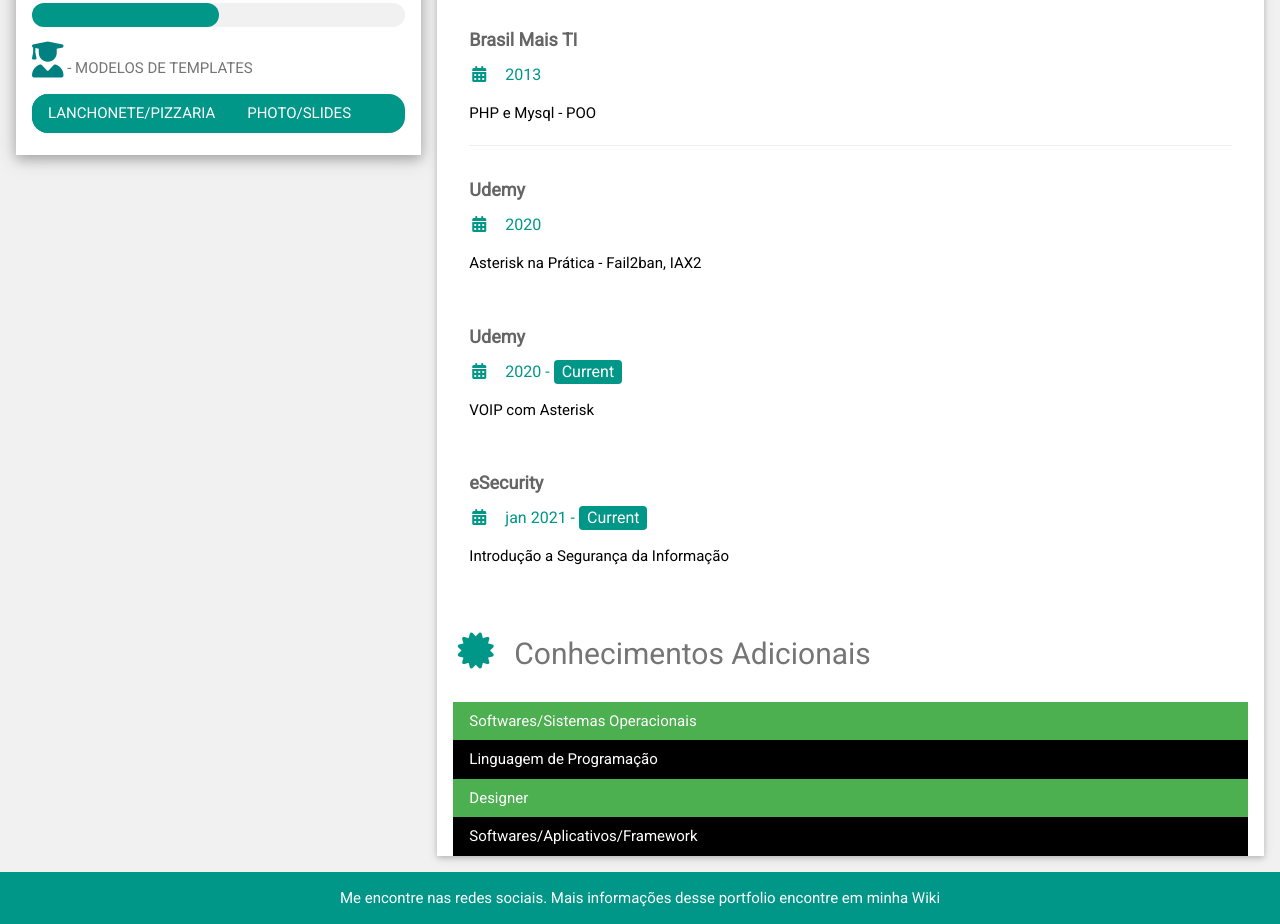
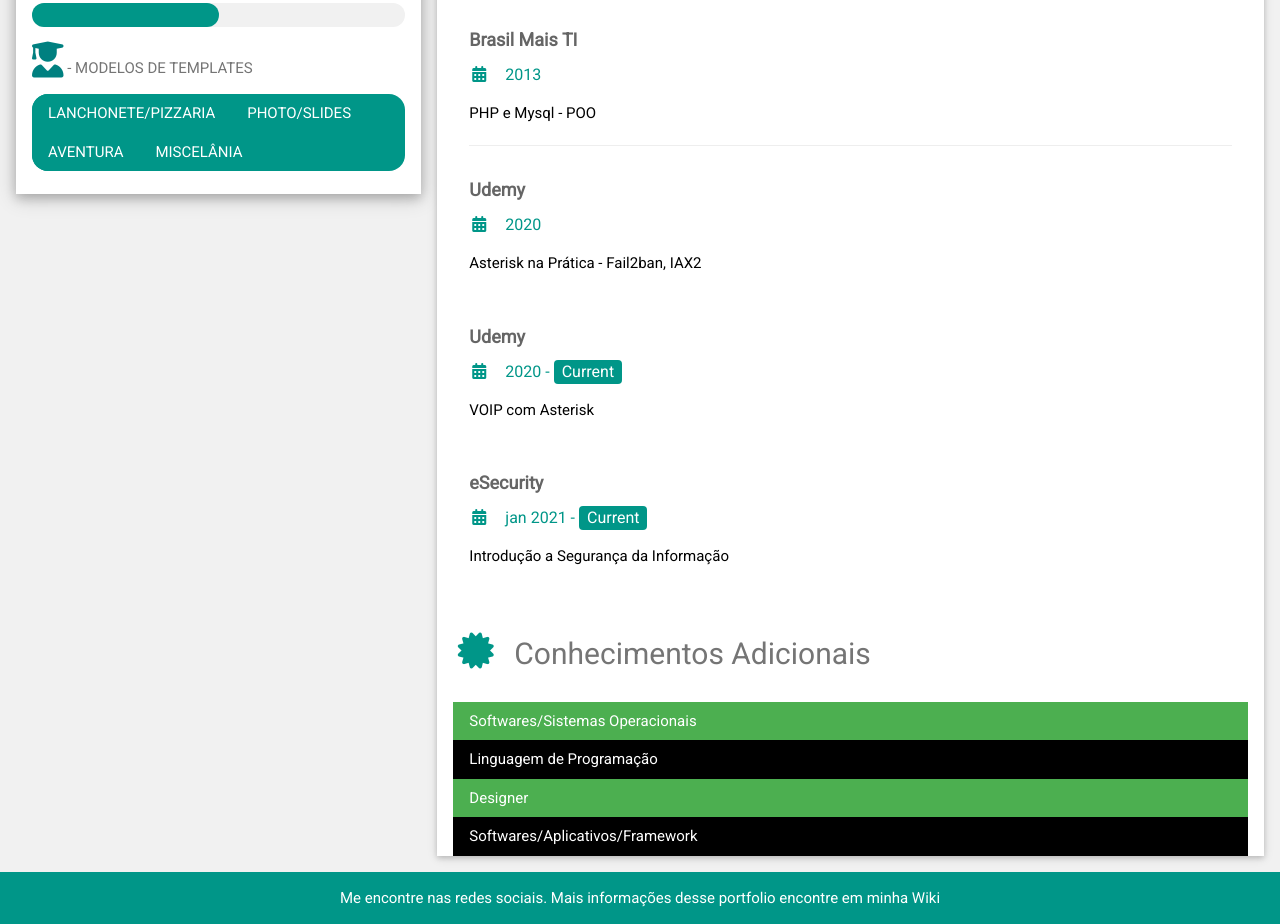
Before and after one commit to aondenet-sinval/portfolio, a plain HTML site: page index.htm in a window 1280 px wide. Shown: the part 971-1895 px from the top of the page. Drawn offline with nearby package versions, Linux system fonts and the light colour scheme.

Commit message:
Update index.htm

```diff
--- a/index.htm
+++ b/index.htm
@@ -61,6 +61,8 @@ html,body,h1,h2,h3,h4,h5,h6 {font-family: "Roboto", sans-serif}
            <div class="w3-bar w3-teal w3-round-xlarge">
             <a href="lanchepizza.htm" target="_blank" class="w3-bar-item w3-button">LANCHONETE/PIZZARIA</a>
             <a href="https://aondenet-sinval.github.io/slide/" target="_blank" class="w3-bar-item w3-button">PHOTO/SLIDES</a>
+            <a href="https://aondenet-sinval.github.io/aventura/" target="_blank" class="w3-bar-item w3-button">AVENTURA</a>
+            <a href="https://unresistible-taste.000webhostapp.com/" target="_blank" class="w3-bar-item w3-button">MISCELÂNIA</a>
            </div>
           <br>
         </div>
```
